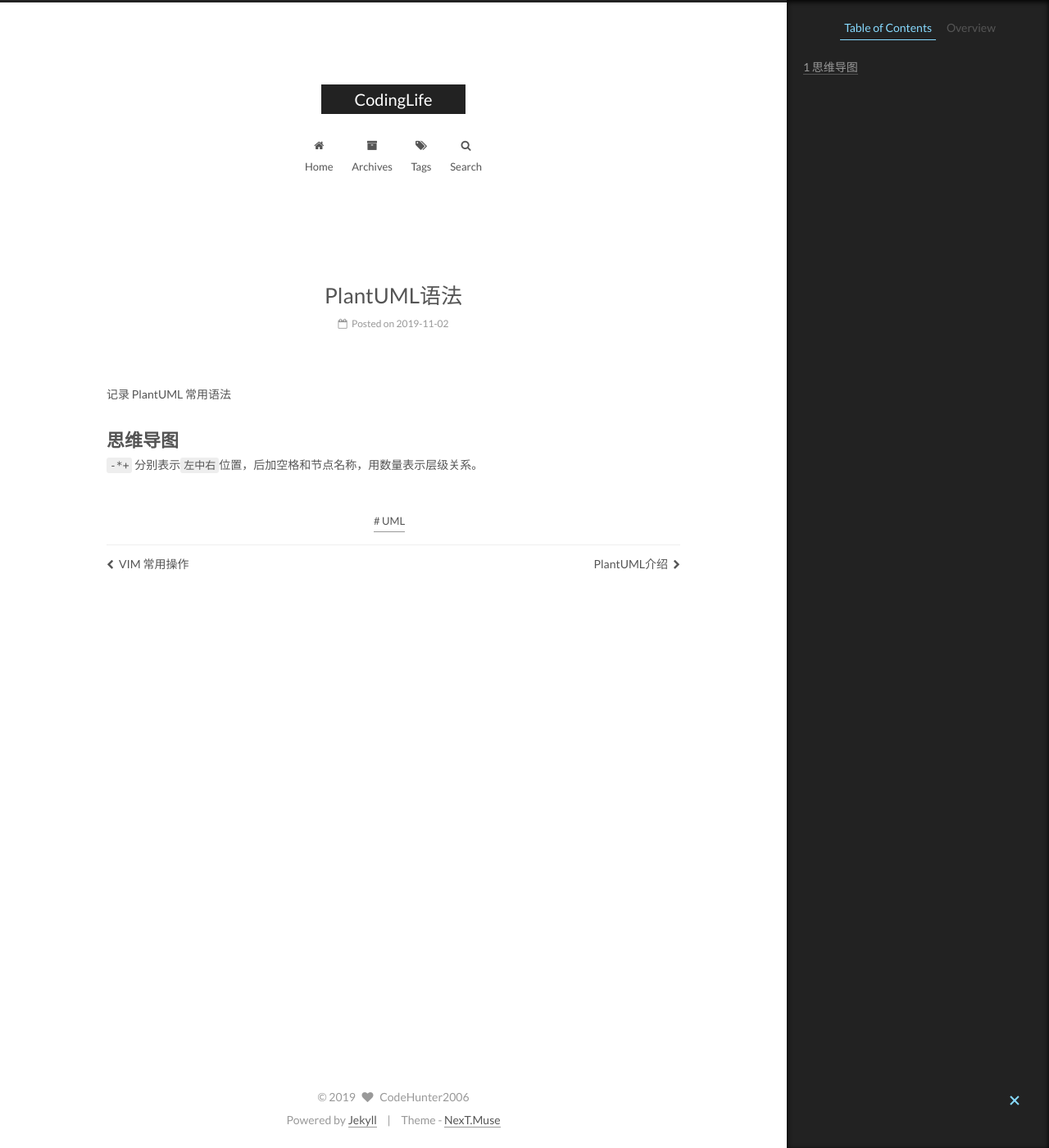
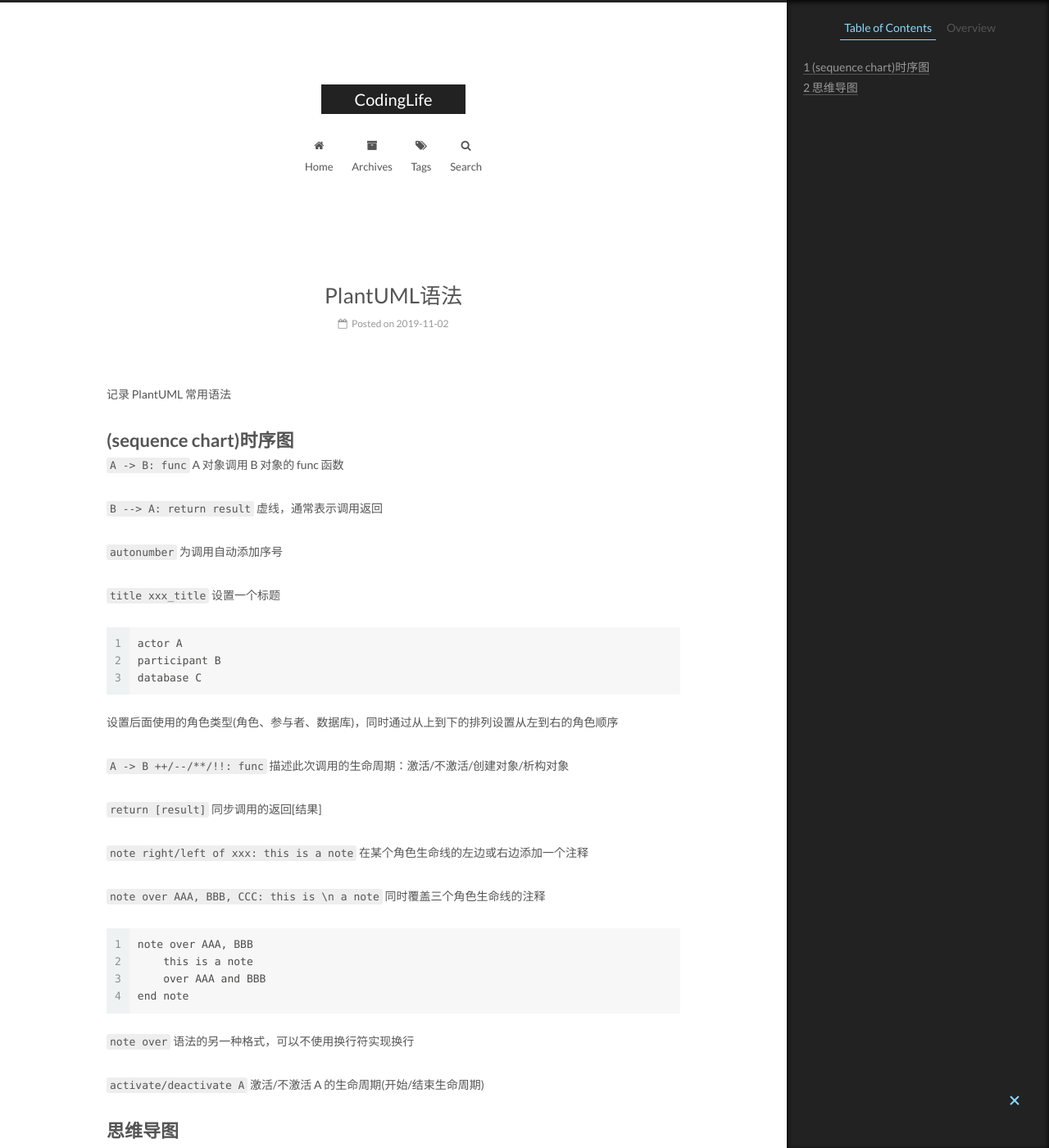
Before and after one commit to CodeHunter2006/CodeHunter2006.github.io, a Jekyll site: the page built from _posts/2019-11-02-PlantUML_syntax.md, in a window 1280 px wide and 1400 px high. Shown: the whole window at 82% size. Built offline with Jekyll 4.4.1, drawn with Linux system fonts in a browser that asks for light colours.

Commit message:
[chore]: add contents.

````diff
--- a/_posts/2019-11-02-PlantUML_syntax.md
+++ b/_posts/2019-11-02-PlantUML_syntax.md
@@ -7,6 +7,52 @@ tags: UML
 
 记录 PlantUML 常用语法
 
+# (sequence chart)时序图
+
+`A -> B: func`
+A 对象调用 B 对象的 func 函数
+
+`B --> A: return result`
+虚线，通常表示调用返回
+
+`autonumber`
+为调用自动添加序号
+
+`title xxx_title`
+设置一个标题
+
+```
+actor A
+participant B
+database C
+```
+
+设置后面使用的角色类型(角色、参与者、数据库)，同时通过从上到下的排列设置从左到右的角色顺序
+
+`A -> B ++/--/**/!!: func`
+描述此次调用的生命周期：激活/不激活/创建对象/析构对象
+
+`return [result]`
+同步调用的返回[结果]
+
+`note right/left of xxx: this is a note`
+在某个角色生命线的左边或右边添加一个注释
+
+`note over AAA, BBB, CCC: this is \n a note`
+同时覆盖三个角色生命线的注释
+
+```
+note over AAA, BBB
+    this is a note
+    over AAA and BBB
+end note
+```
+
+`note over` 语法的另一种格式，可以不使用换行符实现换行
+
+`activate/deactivate A`
+激活/不激活 A 的生命周期(开始/结束生命周期)
+
 # 思维导图
 
 `-*+`
````
Also changed, not shown: _posts/2019-12-21-TheGoProgrammingLaguage_Notes.md (+40 -0 lines).
